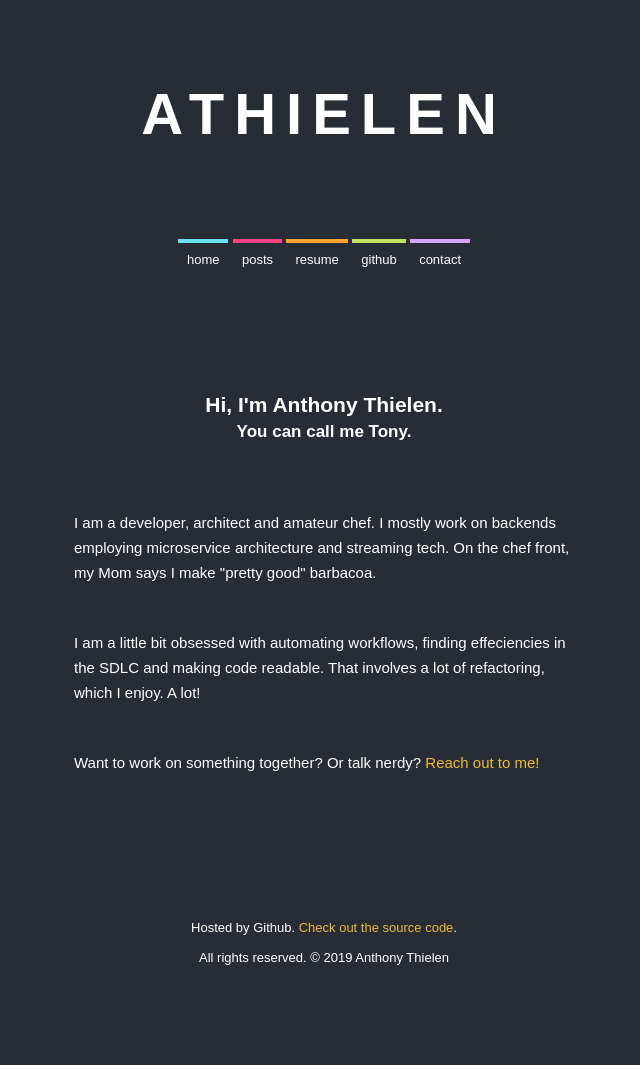
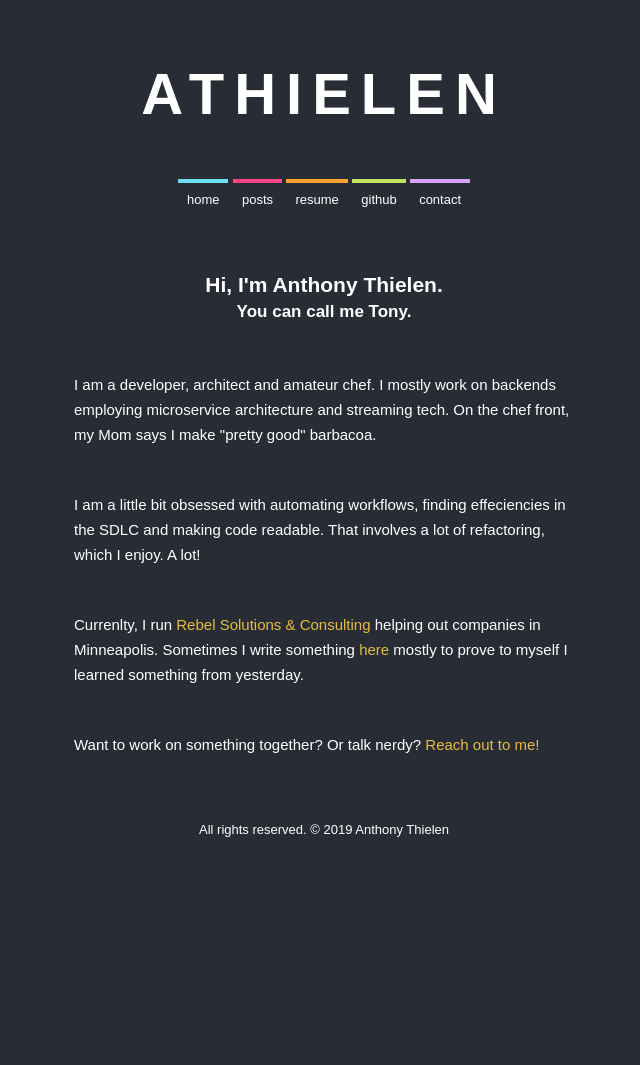
Before and after one commit to athielen/athielen.github.io, a Jekyll site: the page built from index.html, in a window 1280 px wide. Shown: the whole page, without its empty margins (316-956 px from the left). Built offline with Jekyll 4.4.1, drawn with Linux system fonts in a browser that asks for light colours; after the commit the page ends 900 px from its top, so only the background shows below that.

Commit message:
update website to point to blog temporarily, rename resume, update styling, update index content

```diff
--- a/_includes/footer.html
+++ b/_includes/footer.html
@@ -1,5 +1,3 @@
 <footer>
-        Hosted by Github. <a class="web-links" href="https://github.com/athielen/athielen.github.io">Check out the source code</a>.
-        <br><br>
         All rights reserved. &copy; 2019 Anthony Thielen
 </footer><!--  ./footter-->
--- a/_includes/header.html
+++ b/_includes/header.html
@@ -6,7 +6,7 @@
         <a class="nav-link" href="/">home</a>
       </li>
       <li class="NAV-2">
-        <a class="nav-link" href="/blog">posts</a>
+        <a class="nav-link" href="https://athielen.com/posts/">posts</a>
       </li>
       <li class="NAV-4">
         <a class="nav-link" href="/files/anthony_thielen_2019_06_resume_website.pdf">resume</a>
--- a/css/main.css
+++ b/css/main.css
@@ -6,8 +6,8 @@
   color: #fff;
 }
 #header {
-    padding-top: 80px;
-    padding-bottom: 80px;
+    padding-top: 60px;
+    padding-bottom: 20px;
     text-align: center;
 }
 #header:link {
@@ -29,7 +29,7 @@
 }
 
 nav {
-  padding-top: 85px;
+  padding-top: 45px;
   list-style-position: inside;
 }
 li.NAV-1 {
@@ -89,8 +89,8 @@
 }
 
 footer {
-  padding-bottom: 100px;
-  padding-top: 100px;
+  padding-bottom: 50px;
+  padding-top: 20px;
   text-align: center;
   font-size: 13px;
 }
--- a/index.html
+++ b/index.html
@@ -9,7 +9,7 @@
     <section id="content">
       <h2 style="padding-bottom: 0px; margin-bottom: 5px;">Hi, I'm Anthony Thielen.</h2>
       <h3 style="padding-top: 0px; margin-top: 5px;">You can call me Tony.</h3>
-      <br><br>
+      <br>
       <div class="text">
 
         <p>
@@ -18,7 +18,10 @@
 
         <p>
           I am a little bit obsessed with automating workflows, finding effeciencies in the SDLC and making code readable. That involves a lot of refactoring, which I enjoy. A lot!
-          <!-- Sometimes I <a class="web-links" href="/blog">write a little bit</a> too. -->
+        </p>
+
+        <p>
+          Currenlty, I run <a class="web-links" href="rebelsolutions.io">Rebel Solutions & Consulting</a> helping out companies in Minneapolis. Sometimes I write something <a class="web-links" href="https://athielen.com/posts/">here</a> mostly to prove to myself I learned something from yesterday.
         </p>
 
         <p>
```
Also changed, not shown: 2 other files.
